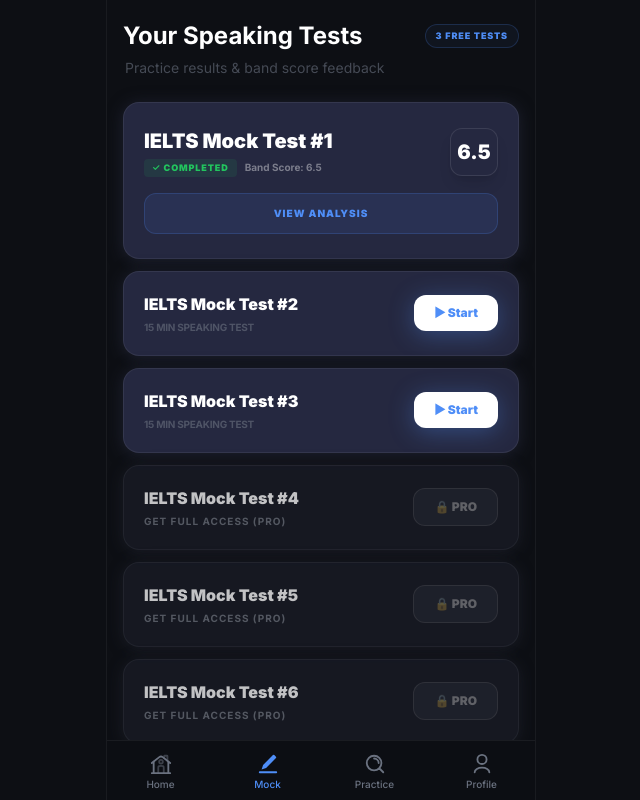
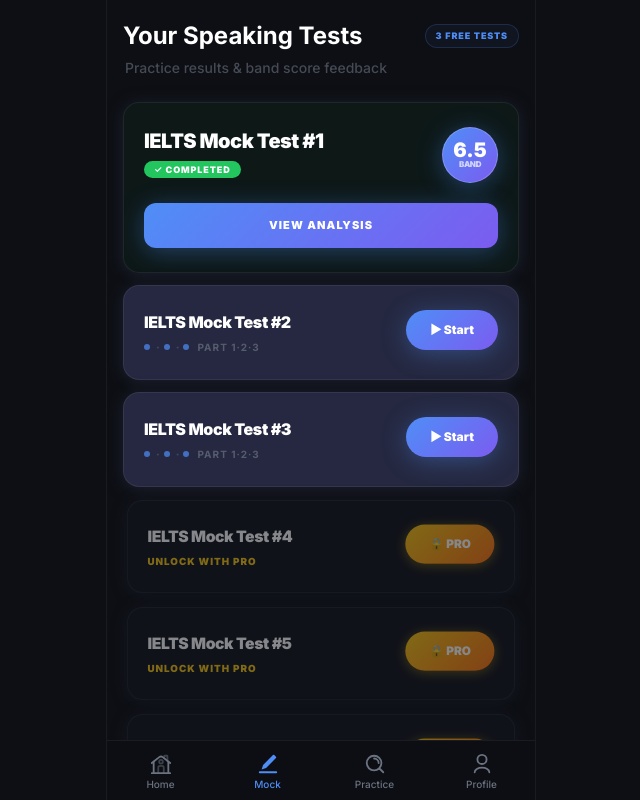
Before and after one commit to mirkomilablayev/speakzone-ui, a React (Vite) app: page / in a window 1280 px wide. Both pictures are taken after a click on the button 640 px from the left and 465 px from the top of the page. Shown: the whole page, without its empty margins (319-959 px from the left). Built offline with nearby package versions, Linux system fonts and the light colour scheme.

Commit message:
ux: high-fidelity redesign of Mock list - state-aware borders, gradient actions, and Part 1-2-3 dot system

```diff
--- a/src/components/tabs/MockTab.jsx
+++ b/src/components/tabs/MockTab.jsx
@@ -62,60 +62,79 @@
              <h1 className="font-bold text-2xl text-white">Your Speaking Tests</h1>
              <span className="text-accent text-[9px] font-black uppercase tracking-widest border border-accent/20 px-2.5 py-1 rounded-full bg-accent/5">3 free tests</span>
           </div>
-          <p className="text-muted text-sm px-0.5 opacity-60">Practice results & band score feedback</p>
+          <p className="text-muted text-sm px-0.5 opacity-60 font-medium">Practice results & band score feedback</p>
         </div>
 
         {/* UNIFIED TEST LIST (ONE LIST ONLY) */}
         <div className="flex flex-col gap-3">
-          {MOCK_DATA.map((m) => (
+          {MOCK_DATA.map((m) => {
+            const isCompleted = m.status === "completed";
+            const isAvailable = m.status === "available";
+            const isLocked = m.status === "locked";
+
+            return (
               <Card
                  key={m.id}
                  onClick={() => handleAction(m)}
-               className={`flex flex-col gap-4 py-5 transition-all cursor-pointer group relative overflow-hidden ${
-                 m.status === "locked" ? "opacity-75 bg-card-raised/50 border-white/5 grayscale-[0.3]" : "bg-card-raised border-white/5 active:scale-[0.99]"
-               } ${m.id === 1 ? "border-accent/30 shadow-primary-glow/10 py-6" : ""}`}
+                 className={`flex flex-col gap-5 py-6 transition-all cursor-pointer group relative overflow-hidden border-y-0 border-r-0 border-l-[4px] ${
+                   isCompleted ? "border-l-green bg-green/5 shadow-[0_4px_24px_rgba(34,197,94,0.05)]" :
+                   isAvailable ? "border-l-accent bg-card-raised border-white/5 active:scale-[0.99]" :
+                   "border-l-gold/20 bg-card-raised/30 border-gold/10 opacity-50 blur-[0.5px] scale-[0.98]"
+                 }`}
               >
-              <div className="flex items-center justify-between px-1">
-                 <div className="flex flex-col gap-1">
-                    <h3 className={`text-white font-black ${m.id === 1 ? "text-xl" : "text-[16px]"}`}>{m.title}</h3>
-                    {m.status === "completed" ? (
+                <div className="flex items-start justify-between px-1">
+                   <div className="flex flex-col gap-1.5">
+                      <h3 className={`text-white font-black tracking-tight ${isCompleted ? "text-xl" : "text-[16px]"}`}>{m.title}</h3>
+
+                      {isCompleted ? (
                         <div className="flex items-center gap-2">
-                         <span className="text-green text-[9px] font-black uppercase tracking-widest bg-green/10 px-2 py-0.5 rounded">✓ Completed</span>
-                         <span className="text-white/40 text-[10px] font-bold">Band Score: {m.score}</span>
+                           <div className="flex items-center gap-1 bg-green px-2.5 py-1 rounded-full">
+                              <span className="text-white text-[9px] font-black uppercase tracking-widest leading-none">✓ COMPLETED</span>
                            </div>
-                    ) : m.status === "locked" ? (
+                        </div>
+                      ) : isLocked ? (
                         <div className="flex items-center gap-1.5">
-                         <span className="text-muted text-[10px] font-bold uppercase tracking-widest">Get full access (PRO)</span>
+                           <span className="text-gold text-[10px] font-black uppercase tracking-widest">Unlock with PRO</span>
                         </div>
                       ) : (
-                      <span className="text-muted text-[10px] font-bold tracking-tight uppercase opacity-60">15 min speaking test</span>
-                    )}
+                        <div className="flex items-center gap-1 opacity-70">
+                           {[1, 2, 3].map(dot => (
+                             <div key={dot} className="flex items-center gap-1.5">
+                                <div className="w-1.5 h-1.5 rounded-full bg-accent" />
+                                {dot < 3 && <span className="text-white/20 text-[10px] uppercase font-black">·</span>}
                              </div>
-
-                 {m.status === "available" ? (
-                    <button className="flex items-center gap-2 bg-white text-accent font-black px-5 py-2.5 rounded-xl text-xs active:scale-95 transition-all shadow-primary-glow group-hover:scale-105">
-                       ▶ Start
-                    </button>
-                 ) : m.status === "locked" ? (
-                    <button className="flex items-center gap-2 bg-white/5 border border-white/10 text-white/40 font-black px-5 py-2.5 rounded-xl text-xs group-hover:bg-white/10 group-hover:text-white transition-all">
-                       🔒 PRO
-                    </button>
-                 ) : (
-                    <div className="w-12 h-12 bg-card-raised border border-white/10 rounded-xl flex items-center justify-center text-white font-black text-xl shadow-lg">
-                       {m.score}
+                           ))}
+                           <span className="text-muted text-[10px] font-bold uppercase tracking-widest ml-1">Part 1·2·3</span>
                         </div>
                       )}
                    </div>
 
-              {m.status === "completed" && (
+                   {isAvailable ? (
+                      <button className="flex items-center gap-2 bg-primary-gradient text-white font-black px-6 py-3 rounded-full text-xs shadow-primary-glow group-hover:scale-105 active:scale-95 transition-all">
+                         ▶ Start
+                      </button>
+                   ) : isLocked ? (
+                      <button className="flex items-center gap-2 bg-gold-gradient text-white font-black px-6 py-3 rounded-full text-xs shadow-gold-glow">
+                         🔒 PRO
+                      </button>
+                   ) : (
+                      <div className="w-14 h-14 bg-primary-gradient rounded-full flex flex-col items-center justify-center text-white font-black shadow-primary-glow border border-white/20">
+                         <span className="text-xl leading-none">{m.score}</span>
+                         <span className="text-[8px] uppercase tracking-tighter opacity-70 -mt-0.5">BAND</span>
+                      </div>
+                   )}
+                </div>
+
+                {isCompleted && (
                    <div className="flex gap-2 px-1">
-                    <button className="flex-1 py-3 bg-accent/10 border border-accent/20 rounded-xl text-accent text-[10px] font-black uppercase tracking-widest hover:bg-accent/20 transition-all font-syne">
-                       View Analysis
+                      <button className="flex-1 py-3.5 bg-primary-gradient rounded-xl text-white text-[11px] font-black uppercase tracking-widest shadow-primary-glow hover:scale-[1.02] active:scale-[0.98] transition-all">
+                         VIEW ANALYSIS
                       </button>
                    </div>
                 )}
               </Card>
-          ))}
+            );
+          })}
         </div>
       </div>
     );
```
Lines whose indentation alone changed are shown as unchanged.
